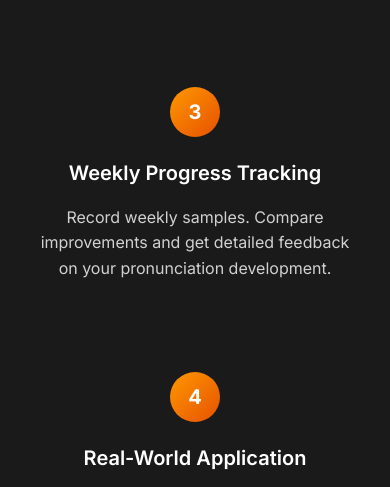
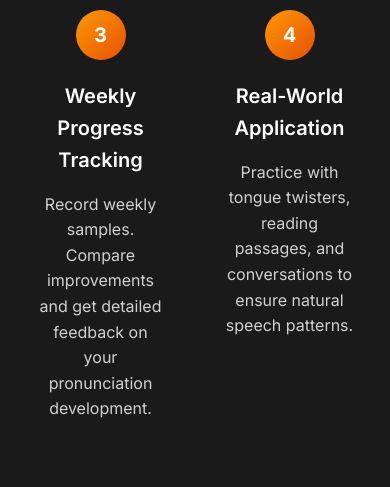
Before and after one commit to riser101/rhotacism-website, a website: page index.html in a window 390 px wide. Shown: the part 3935-4422 px from the top of the page. Drawn offline with Linux system fonts and the light colour scheme.

Commit message:
Update features grid layout and enhance App Store badge hover effect

```diff
--- a/index.html
+++ b/index.html
@@ -372,10 +372,10 @@ padding: 100px 0;
 
 .features-grid {
 display: grid;
-grid-template-columns: repeat(2, 1fr);
-gap: 60px 40px;
+grid-template-columns: repeat(4, 1fr);
+gap: 30px;
 margin-top: 60px;
-max-width: 900px;
+max-width: 1200px;
 margin-left: auto;
 margin-right: auto;
 }
@@ -709,8 +709,8 @@ grid-template-columns: 1fr;
 gap: 30px;
 }
 .features-grid {
-grid-template-columns: 1fr;
-gap: 40px;
+grid-template-columns: repeat(2, 1fr);
+gap: 30px;
 }
 .feature-number {
 width: 50px;
@@ -759,8 +759,8 @@ gap: 12px;
 padding: 12px 16px;
 }
 .features-grid {
-grid-template-columns: 1fr;
-gap: 30px;
+grid-template-columns: repeat(2, 1fr);
+gap: 20px;
 }
 .container {
 padding: 0 16px;
@@ -1033,6 +1033,15 @@ img[src="Download_on_the_App_Store_Badge_US-UK_RGB_blk_092917.svg"] {
 }
 
 img[src="Download_on_the_App_Store_Badge_US-UK_RGB_blk_092917.svg"]:hover {
+    transform: scale(1.1);
+}
+
+img[src="Download_on_the_App_Store_Badge_US-UK_RGB_wht_092917.svg"] {
+    transition: transform 0.3s ease;
+    cursor: pointer;
+}
+
+img[src="Download_on_the_App_Store_Badge_US-UK_RGB_wht_092917.svg"]:hover {
     transform: scale(1.1);
 }
 
@@ -1253,7 +1262,7 @@ img[src="Download_on_the_App_Store_Badge_US-UK_RGB_blk_092917.svg"]:hover {
             <div style="text-align: center; margin-top: 60px;">
                 <a href="https://apps.apple.com/id/app/rollrapp/id6751569088" target="_blank" style="display: inline-block;" onclick="gtag('event', 'app_store_click', { event_category: 'conversion', event_label: 'features_section' });">
                     <img src="Download_on_the_App_Store_Badge_US-UK_RGB_wht_092917.svg"
-                         alt="Download on the App Store" style="height: 60px;">
+                         alt="Download on the App Store" style="height: 80px;">
                 </a>
             </div>
         </div>
```
